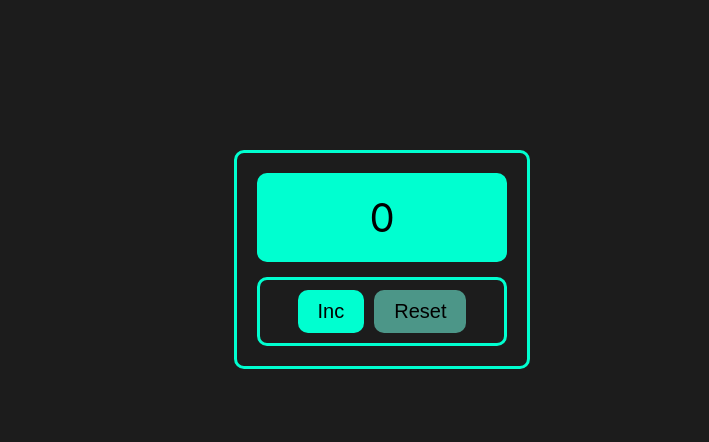
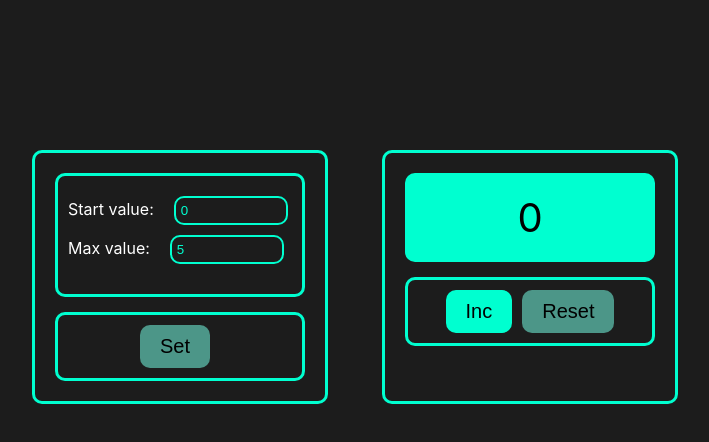
Before and after one commit to BrilAlex/counter, a React (Create React App) app: page / in a window 1280 px wide. Shown: the top 442 px of the page, without its empty margins (258-967 px from the left). Built offline with nearby package versions, Linux system fonts and the light colour scheme.

Commit message:
Counter with settings done

```diff
--- a/src/App.css
+++ b/src/App.css
@@ -1,18 +1,22 @@
 body {
     background: #1c1c1c;
     box-sizing: border-box;
+    color: white;
 }
 .appContainer {
+    max-width: 700px;
+    margin: 0 auto;
     padding-top: 150px;
+    display: grid;
+    grid-template-columns: 6fr 6fr;
 }
 .counterContainer {
     width: 250px;
-    margin: 0 auto;
     padding: 20px;
     border: 3px solid #00ffd0;
     border-radius: 10px;
-    color: black;
 }
+
 .buttonsContainer {
     padding: 10px;
     border: 3px solid #00ffd0;
@@ -36,6 +40,5 @@ body {
 .warningMessage {
     margin-top: 15px;
     padding: 5px 0;
-    color: white;
     text-align: center;
 }
--- a/src/App.tsx
+++ b/src/App.tsx
@@ -1,16 +1,42 @@
-import {useState} from 'react';
+import {ChangeEvent, useEffect, useState} from 'react';
 import './App.css';
 import {CounterOutput} from "./components/CounterOutput/CounterOutput";
 import {Button} from "./components/Button/Button";
+import {SettingsOutput} from "./components/SettingsOutput/SettingsOutput";
 
 function App() {
-  const startValue: number = 0;
-  const maxValue: number = 5;
+    const [startValue, setStartValue] =  useState<number>(0);
+    const [maxValue, setMaxValue] = useState<number>(5);
+    const [settingsMode, setSettingsMode] = useState<boolean>(false);
+    const [counterValue, setCounterValue] = useState<number>(startValue);
+    const [inputError, setInputError] = useState<boolean>(false);
 
-  const [counterValue, setCounterValue] = useState<number>(startValue);
-  // const
-  let resetDisabled = counterValue === startValue;
-  let increaseDisabled = !(counterValue < maxValue);
+    useEffect(() => {
+        let startValueInLS = localStorage.getItem("counterStartValue");
+        let maxValueInLS = localStorage.getItem("counterMaxValue");
+        if (startValueInLS) {
+            setStartValue(JSON.parse(startValueInLS));
+            setCounterValue(JSON.parse(startValueInLS));
+        }
+        if (maxValueInLS) {
+            setMaxValue(JSON.parse(maxValueInLS));
+        }
+    }, []);
+
+    useEffect(() => {
+        if (startValue >= maxValue || startValue < 0) {
+            setInputError(true);
+            console.log("value is incorrect");
+        } else {
+            setInputError(false);
+            localStorage.setItem("counterStartValue", JSON.stringify(startValue));
+            localStorage.setItem("counterMaxValue", JSON.stringify(maxValue));
+        }
+    }, [startValue, maxValue]);
+
+    let resetDisabled = counterValue === startValue || settingsMode;
+    let increaseDisabled = counterValue === maxValue || settingsMode;
+    let setDisabled = !settingsMode;
 
     const increaseCounter = () => {
         if (counterValue < maxValue) {
@@ -22,12 +48,49 @@ function App() {
         setCounterValue(startValue);
     }
 
+    const changeSettingsHandler = (e: ChangeEvent<HTMLInputElement>) => {
+        setSettingsMode(true);
+        let currentValue = Number(e.currentTarget.value);
+
+        switch (e.currentTarget.name) {
+            case "startValue":
+                setStartValue(currentValue);
+                break;
+            case "maxValue":
+                setMaxValue(currentValue);
+                break;
+        }
+    }
+
+    const setHandler = () => {
+        if (!inputError) {
+            setCounterValue(startValue);
+            setSettingsMode(false);
+        }
+    }
+
     return (
         <div className="appContainer">
+            <div className="counterContainer">
+                <SettingsOutput
+                    startValue={startValue}
+                    maxValue={maxValue}
+                    changeSettingsCallback={changeSettingsHandler}
+                />
+                <div className="buttonsContainer">
+                    <Button
+                        buttonTitle={"Set"}
+                        callback={setHandler}
+                        disabled={setDisabled}
+                    />
+                </div>
+            </div>
             <div className="counterContainer">
                 <CounterOutput
                     counterValue={counterValue}
                     maxValue={maxValue}
+                    settingsModeIsOn={settingsMode}
+                    inputError={inputError}
                 />
                 <div className="buttonsContainer">
                     <Button
@@ -41,7 +104,7 @@ function App() {
                         disabled={resetDisabled}
                     />
                 </div>
-          {counterValue === maxValue && (
+                {counterValue === maxValue && !settingsMode && (
                     <div className={"warningMessage"}>
                         You reached counter max value.
                         <br/>
--- a/src/components/CounterOutput/CounterOutput.module.css
+++ b/src/components/CounterOutput/CounterOutput.module.css
@@ -5,6 +5,7 @@
     border-radius: 10px;
     text-align: center;
     font-size: 40px;
+    color: black;
 }
 .counterOutput.maxValue {
     color: red;
--- a/src/components/CounterOutput/CounterOutput.tsx
+++ b/src/components/CounterOutput/CounterOutput.tsx
@@ -2,19 +2,26 @@ import {FC} from "react";
 import styles from "./CounterOutput.module.css";
 
 type CounterOutputProps = {
-  counterValue: number
-  maxValue: number
+    counterValue: number
+    maxValue: number
+    settingsModeIsOn: boolean
+    inputError: boolean
 }
 
-export const CounterOutput: FC<CounterOutputProps> = ({counterValue, maxValue}) => {
-  const maxValueClass = `${counterValue === maxValue ? styles.maxValue : ""}`;
+export const CounterOutput: FC<CounterOutputProps> = (
+    {counterValue, maxValue, settingsModeIsOn, inputError}
+) => {
+    const maxValueClass =
+        `${counterValue === maxValue && !settingsModeIsOn ? styles.maxValue : ""}`;
 
-  const getValidClassName = () => `${styles.counterOutput} ${maxValueClass}`;
+    const getDisplayOutputClassName = () => `${styles.counterOutput} ${maxValueClass}`;
+    const getDisplayOutput = () => settingsModeIsOn ?
+        (inputError ? "Incorrect values" : "Set values") :
+        counterValue
 
-    return(
-    <div
-      className={getValidClassName()}>
-      {counterValue}
-    </div>
-  );
+    return (
+        <div className={getDisplayOutputClassName()}>
+            {getDisplayOutput()}
+        </div>
+    );
 }
--- /dev/null
+++ b/src/components/NumberInput/NumberInput.tsx
@@ -0,0 +1,24 @@
+import {ChangeEvent, FC} from "react";
+
+type NumberInputProps = {
+    labelText: string
+    inputName: string
+    inputValue: number
+    onChangeCallback: (e: ChangeEvent<HTMLInputElement>) => void
+    inputClassName: string
+}
+
+export const NumberInput:FC<NumberInputProps> = (props) => {
+    return(
+        <label>
+            {props.labelText}
+            <input
+                type={"number"}
+                name={props.inputName}
+                value={props.inputValue}
+                onChange={props.onChangeCallback}
+                className={props.inputClassName}
+            />
+        </label>
+    );
+}
--- /dev/null
+++ b/src/components/SettingsOutput/SettingsOutput.module.css
@@ -0,0 +1,31 @@
+.settingsOutput {
+    margin-bottom: 15px;
+    padding: 20px 10px;
+    border: 3px solid #00ffd0;
+    border-radius: 10px;
+}
+
+.settingsOutput label {
+    display: inline-block;
+    margin-bottom: 10px;
+}
+
+.settingsOutput input {
+    width: 100px;
+    margin-left: 20px;
+    padding: 5px;
+    background: #1c1c1c;
+    border: 2px solid #00ffd0;
+    border-radius: 10px;
+    color: #00ffd0;
+}
+
+.settingsOutput input:focus {
+    box-shadow: 0 0 10px #9f9f9f;
+    outline: none;
+}
+
+.settingsOutput input.error {
+    border-color: red;
+    color: red;
+}
--- /dev/null
+++ b/src/components/SettingsOutput/SettingsOutput.tsx
@@ -0,0 +1,38 @@
+import {ChangeEvent, FC} from "react";
+import styles from "./SettingsOutput.module.css";
+import {NumberInput} from "../NumberInput/NumberInput";
+
+type SettingsProps = {
+    startValue: number
+    maxValue: number
+    changeSettingsCallback: (e: ChangeEvent<HTMLInputElement>) => void
+}
+
+export const SettingsOutput:FC<SettingsProps> = (
+    {startValue, maxValue, changeSettingsCallback}
+) => {
+    let startValueError = startValue >= maxValue || startValue < 0;
+    let maxValueError = startValue >= maxValue || maxValue < 0;
+
+    const getStartValueInputClassName = () => startValueError ? styles.error : "";
+    const getMaxValueInputClassName = () => maxValueError ? styles.error : "";
+
+    return (
+        <div className={styles.settingsOutput}>
+                <NumberInput
+                    labelText={"Start value:"}
+                    inputName={"startValue"}
+                    inputValue={startValue}
+                    onChangeCallback={changeSettingsCallback}
+                    inputClassName={getStartValueInputClassName()}
+                />
+                <NumberInput
+                    labelText={"Max value:"}
+                    inputName={"maxValue"}
+                    inputValue={maxValue}
+                    onChangeCallback={changeSettingsCallback}
+                    inputClassName={getMaxValueInputClassName()}
+                />
+        </div>
+    );
+}
```
Also changed, not shown: src/components/Button/Button.tsx (+3 -5 lines). Lines whose indentation alone changed are shown as unchanged.
